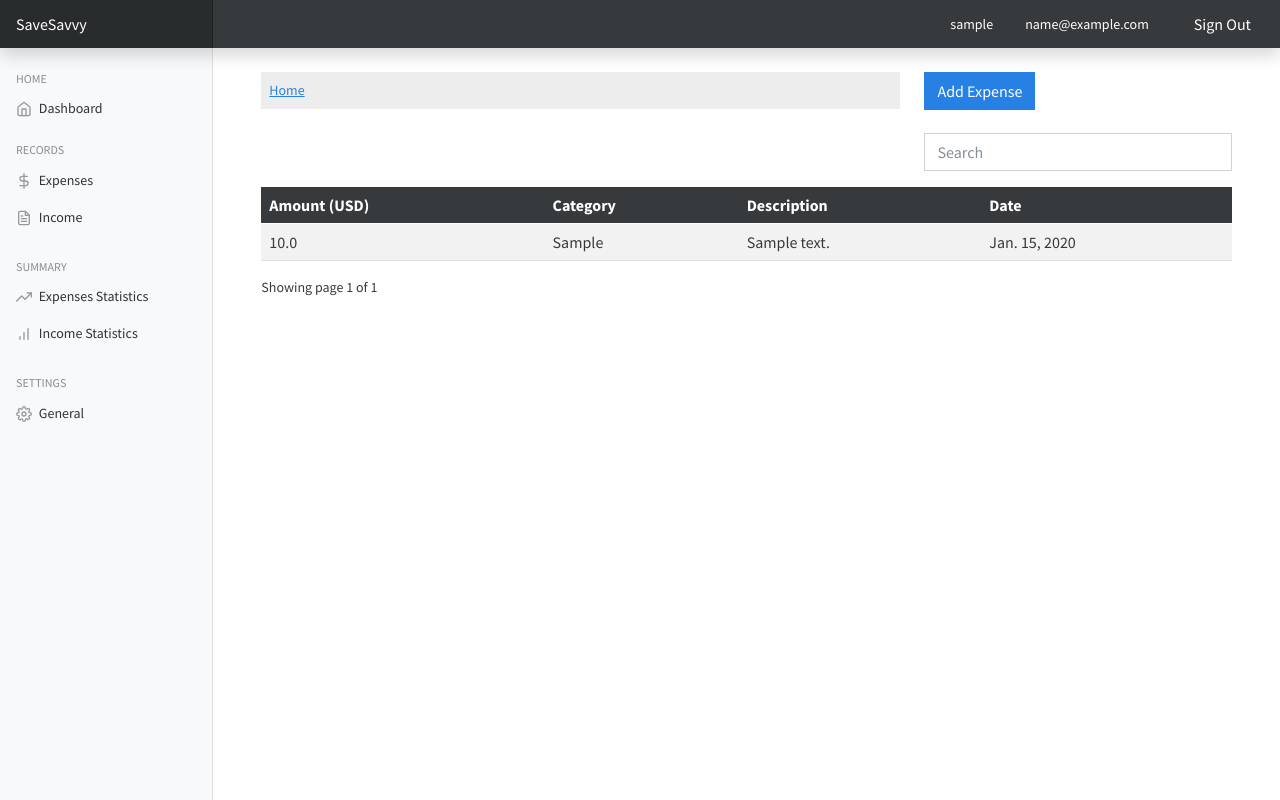
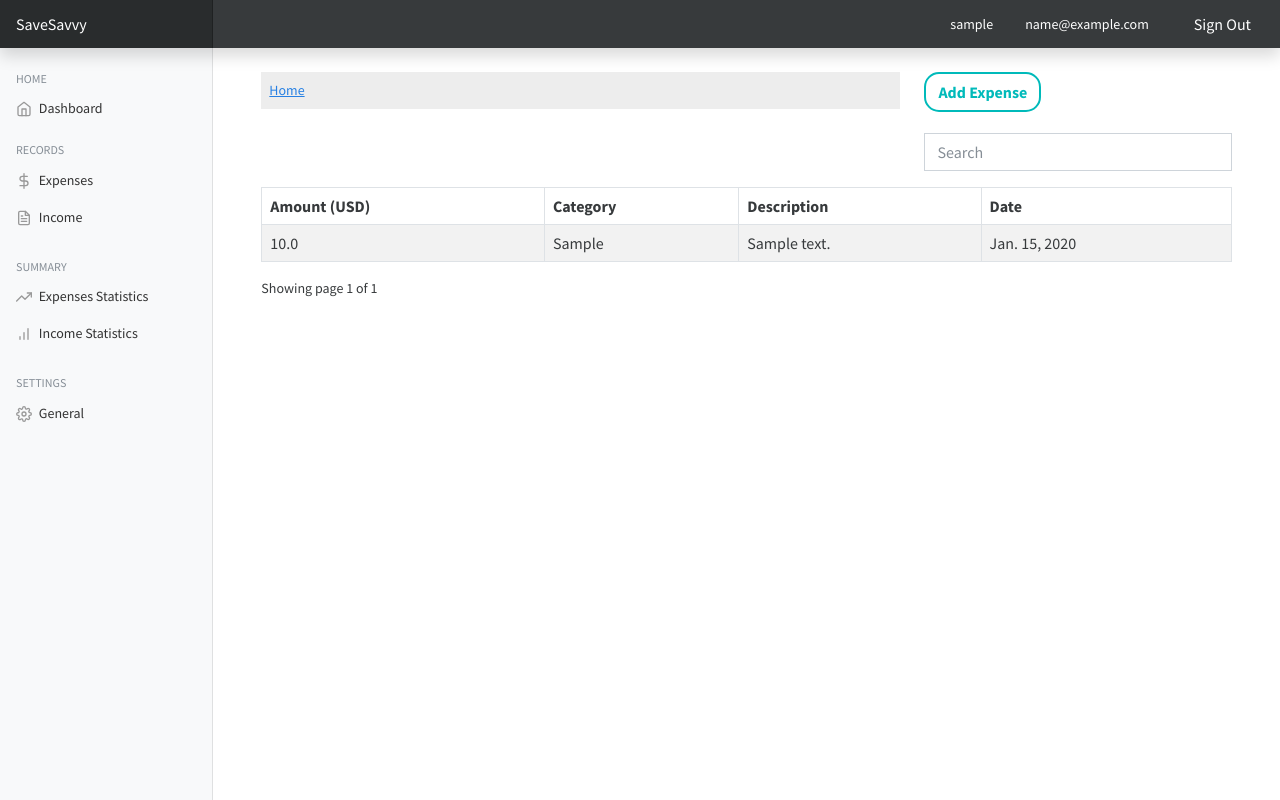
Before and after one commit to ajo01/SaveSavvy, a Django app: page / in a window 1280 px wide. Run offline with Django 3.2, Linux system fonts and the light colour scheme; a user stored in the database is signed in; tables that the repository leaves empty hold one stand-in row (values such as "Sample post"); some libraries are stand-ins or nearby versions.

Commit message:
table light and custom btns

```diff
--- a/expensesmanager/expensesmanager/static/css/main.css
+++ b/expensesmanager/expensesmanager/static/css/main.css
@@ -21,3 +21,16 @@
 .showPasswordToggle:hover {
   transform: scale(1.2);
 }
+
+.add-btn {
+  border-radius: 15px;
+  color: rgb(0, 186, 186);
+  border: 2px solid rgb(0, 186, 186);
+  font-weight: 600;
+}
+
+.add-btn:hover {
+  color: rgb(0, 223, 223);
+  border: 2px solid rgb(0, 223, 223);
+  transition: 0.4s ease-in-out;
+}
--- a/expensesmanager/templates/dashboard/index.html
+++ b/expensesmanager/templates/dashboard/index.html
@@ -1,4 +1,5 @@
 {% extends 'base.html' %} {% load static %} {% block content %}
+<link href="{%static 'css/main.css'%}" rel="stylesheet" />
 <div class="container">
   <div class="row">
     <div class="col-md-8">
@@ -12,7 +13,7 @@
     </div>
 
     <div class="col-md-3">
-      <a href="{% url 'add-expenses' %}" class="btn btn-primary">Add Expense</a>
+      <a href="{% url 'add-expenses' %}" class="add-btn btn">Add Expense</a>
     </div>
   </div>
 
@@ -30,8 +31,8 @@
     </div>
 
   <div class="app-table">
-    <table class="table table-striped table-hover mt-3">
-      <thead class="bg-dark text-white">
+    <table class="table table-striped table-hover table-bordered mt-3">
+      <thead>
         <tr>
         <th>Amount ({{currency}})</th>
         <th>Category</th>
```
